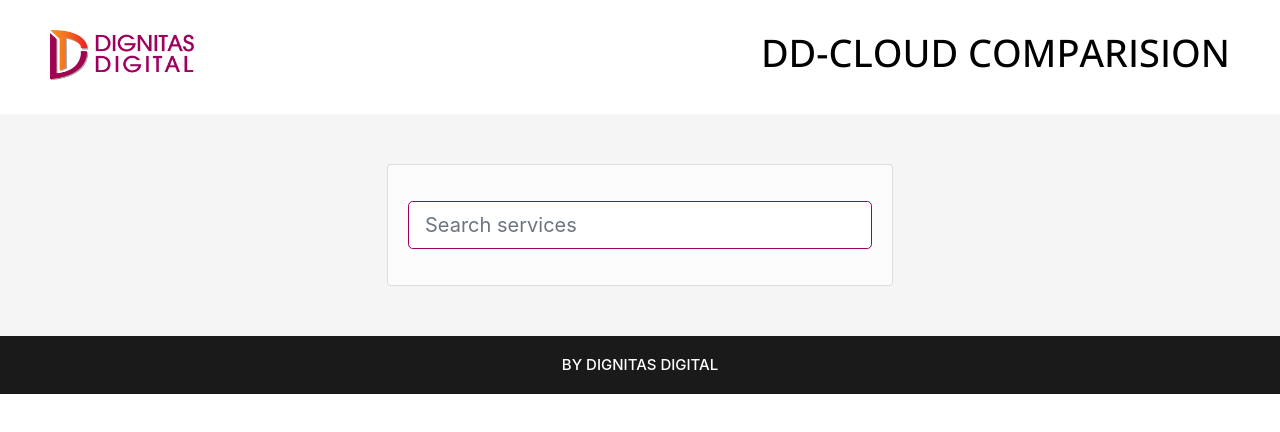
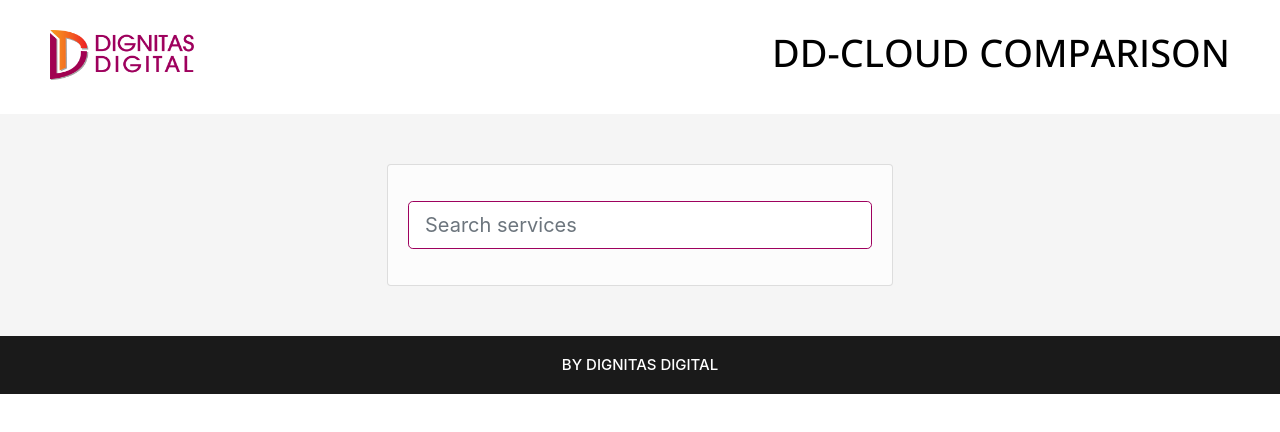
Before and after one commit to rais24/DD-Cloud-ProviderApp, a React (Create React App) app in the folder client/: page / in a window 1280 px wide. Shown: the top 432 px of the page. Built offline with nearby package versions, Linux system fonts and the light colour scheme; no server answers.

Commit message:
corrected spelling mistake

```diff
--- a/client/public/index.html
+++ b/client/public/index.html
@@ -13,7 +13,7 @@
 
     <link rel="manifest" href="%PUBLIC_URL%/manifest.json" />
 
-    <title>DD-Cloud Comparision</title>
+    <title>DD-Cloud Comparison</title>
     <link rel="stylesheet" href="https://cdn.jsdelivr.net/npm/bootstrap@4.6.1/dist/css/bootstrap.min.css" integrity="sha384-zCbKRCUGaJDkqS1kPbPd7TveP5iyJE0EjAuZQTgFLD2ylzuqKfdKlfG/eSrtxUkn" crossorigin="anonymous">
     <link rel="stylesheet" href="https://cdnjs.cloudflare.com/ajax/libs/font-awesome/4.7.0/css/font-awesome.min.css">
     <link href="https://fonts.googleapis.com/css2?family=Open+Sans:wght@300;400;500;600&display=swap" rel="stylesheet">
--- a/client/src/Components/Home.tsx
+++ b/client/src/Components/Home.tsx
@@ -19,7 +19,7 @@
       <div className="col-lg-4 logo">
     <img src="logo.png" alt="DD logo" width="150" height="50"/>
     </div>
-<div className="col-lg-8"><h1>DD-Cloud Comparision</h1></div>
+<div className="col-lg-8"><h1>DD-Cloud Comparison</h1></div>
 </div>
     </div>
     <div className="main-content">
```
